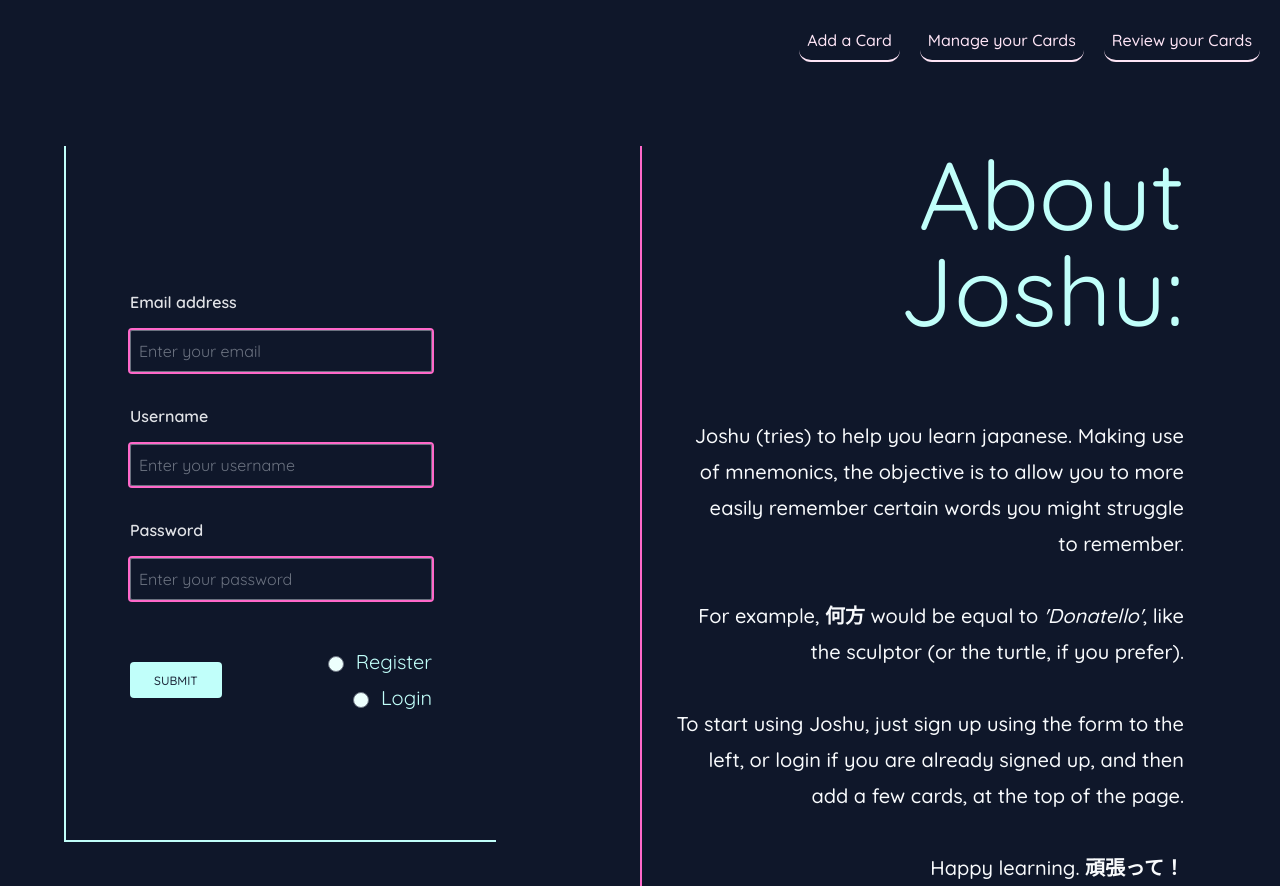
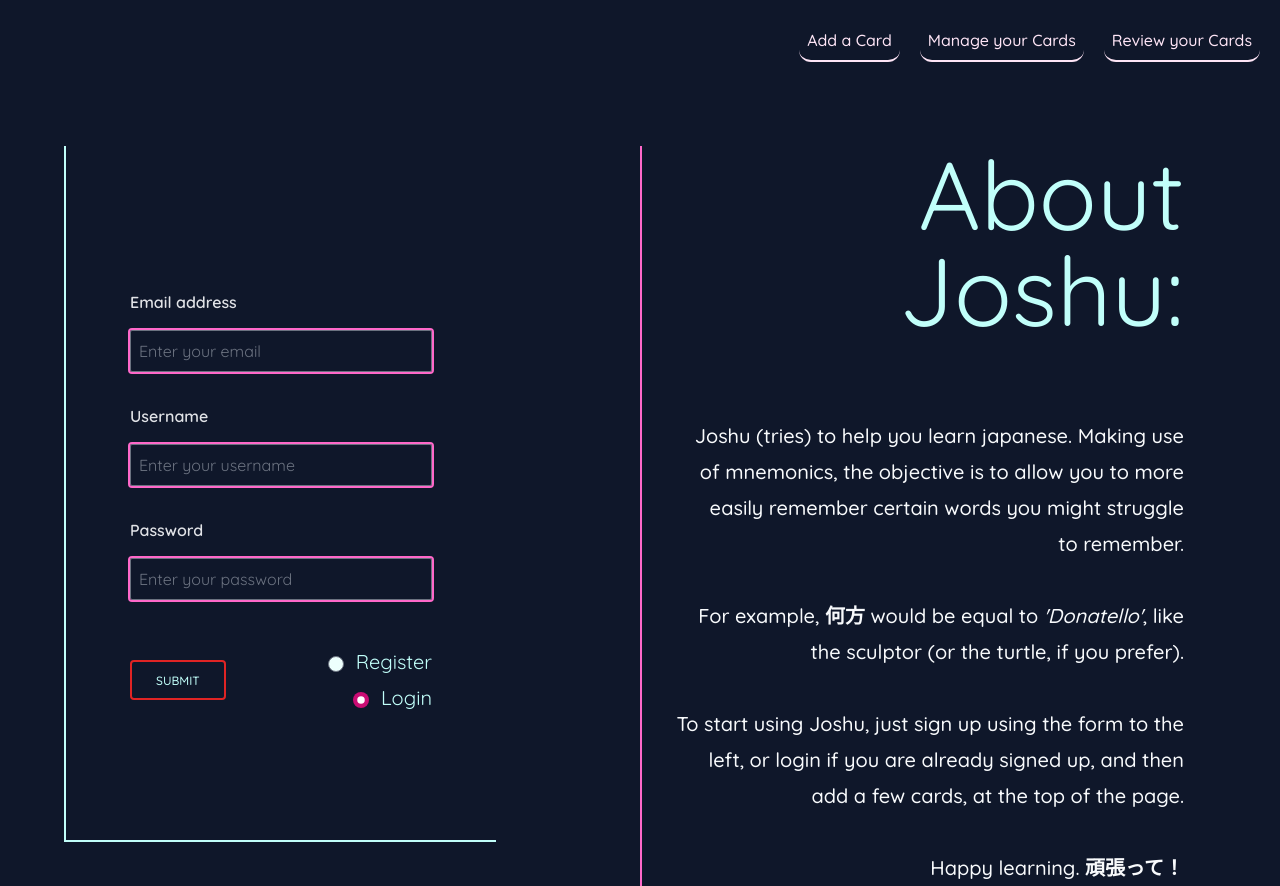
Before and after one commit to SanSegundo98/Joshu, an Angular app: page / in a window 1280 px wide. Built offline with nearby package versions, Linux system fonts and the light colour scheme.

Commit message:
email validation on client, gotta get on others & start with other components

```diff
--- a/src/app/Home/Home.component.html
+++ b/src/app/Home/Home.component.html
@@ -1,4 +1,3 @@
-<app-header></app-header>
 <div class="flex justify-between w-[90%] h-full mx-auto mt-16">
   <div class="w-1/2 text-left regOrLoginForm">
     <form
@@ -20,6 +19,9 @@
             placeholder="Enter your email"
             formControlName="emailField"
           />
+          @if (!emailField?.valid && emailField?.dirty && emailField?.value !== '') {
+            <p class="mt-2 transition text-white/50">Email not valid</p>
+          }
         </div>
 
         <div class="flex flex-col mb-4">
@@ -68,14 +70,15 @@
                 type="radio"
                 id="loginRadio"
                 name="radioBtnHomeForm"
-                class="radioButton"
+                class="radioButton" checked
               />
               <label for="loginRadio" class="ml-3">Login</label>
             </div>
           </div>
           <button
             type="submit"
-            class="rounded bg-bright-turquoise-100 px-6 pb-2 pt-2.5 text-xs font-medium uppercase h-fit self-center leading-normal text-slate-800 shadow-primary-3 transition duration-300 ease-in-out hover:bg-bright-turquoise-600 hover:shadow-primary-2 focus:bg-bright-turquoise-600 focus:shadow-primary-2 focus:outline-none focus:ring-0 active:bg-bright-turquoise-600 active:shadow-primary-2"
+            class="rounded bg-bright-turquoise-100 px-6 pb-2 pt-2.5 text-xs font-medium uppercase h-fit self-center leading-normal text-slate-800 shadow-primary-3 transition duration-300 ease-in-out hover:bg-bright-turquoise-600 hover:shadow-primary-2 focus:bg-bright-turquoise-600 focus:shadow-primary-2 focus:outline-none focus:ring-0 active:bg-bright-turquoise-600 active:shadow-primary-2
+            disabled:bg-transparent disabled:text-bright-turquoise-100 disabled:border-solid disabled:border-2 disabled:border-red-600"
             (click)="
               onSubmit(
                 emailField?.value,
@@ -84,7 +87,7 @@
                 $event
               )
             "
-          >
+          [disabled]="!formNewUser.valid">
             Submit
           </button>
         </div>
--- a/src/app/Home/Home.component.ts
+++ b/src/app/Home/Home.component.ts
@@ -2,7 +2,7 @@ import { User } from './../functionality/types/user';
 import { UserService } from '../functionality/services/user.service';
 import { Component, inject } from '@angular/core';
 import { HeaderComponent } from '../layout/header/header.component';
-import { FormControl, FormGroup, ReactiveFormsModule } from '@angular/forms';
+import { FormControl, FormGroup, ReactiveFormsModule, Validators } from '@angular/forms';
 
 @Component({
   selector: 'app-home',
@@ -21,9 +21,9 @@ export class HomeComponent {
   }
 
   formNewUser = new FormGroup({
-    emailField: new FormControl<string>(''),
-    passwordField: new FormControl<string>(''),
-    usernameField: new FormControl<string>('')
+    emailField: new FormControl<string>('', [Validators.email, Validators.required]),
+    passwordField: new FormControl<string>('', Validators.required),
+    usernameField: new FormControl<string>('', [Validators.required, Validators.minLength(8)])
   })
 
 
--- a/src/app/app.component.html
+++ b/src/app/app.component.html
@@ -1,4 +1,5 @@
 <!DOCTYPE html>
+<app-header></app-header>
 <section>
     <router-outlet></router-outlet>
 </section>
--- a/src/app/app.component.ts
+++ b/src/app/app.component.ts
@@ -2,11 +2,12 @@ import { Component } from '@angular/core';
 import { RouterOutlet } from '@angular/router';
 import { HomeComponent } from './Home/Home.component';
 import { initFlowbite } from 'flowbite';
+import { HeaderComponent } from './layout/header/header.component';
 
 @Component({
   selector: 'app-root',
   standalone: true,
-  imports: [RouterOutlet, HomeComponent],
+  imports: [RouterOutlet, HomeComponent, HeaderComponent],
   templateUrl: './app.component.html',
   styleUrl: './app.component.scss'
 })
--- a/src/app/core/addCard/addCard.component.html
+++ b/src/app/core/addCard/addCard.component.html
@@ -1,2 +1 @@
 <!DOCTYPE html>
-<app-header></app-header>
--- a/src/app/functionality/services/user.service.ts
+++ b/src/app/functionality/services/user.service.ts
@@ -19,6 +19,8 @@ export class UserService {
   }
 
   public registerUser(user: User) {
-    return this.http.post<User>(this.urlBase.concat("/newUser"), user);
+    const test = this.http.post<User>(this.urlBase.concat("/newUser"), user);
+
+    return test;
   }
 }
```
